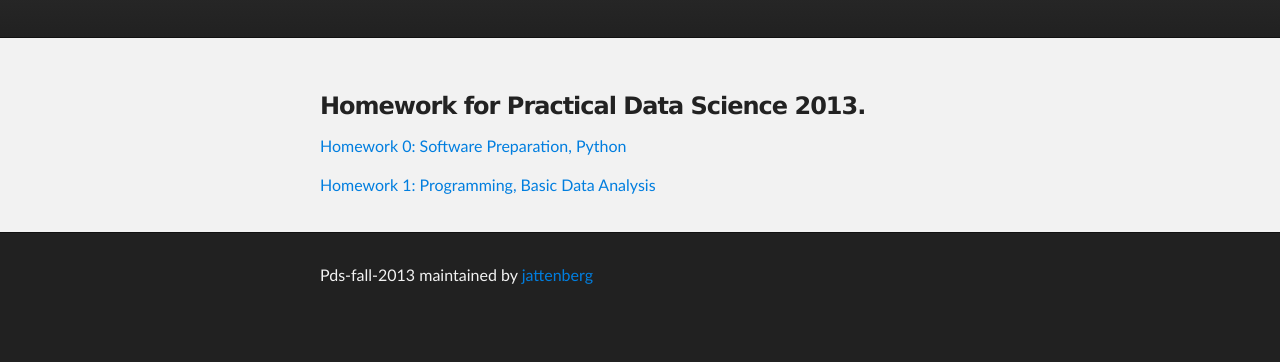
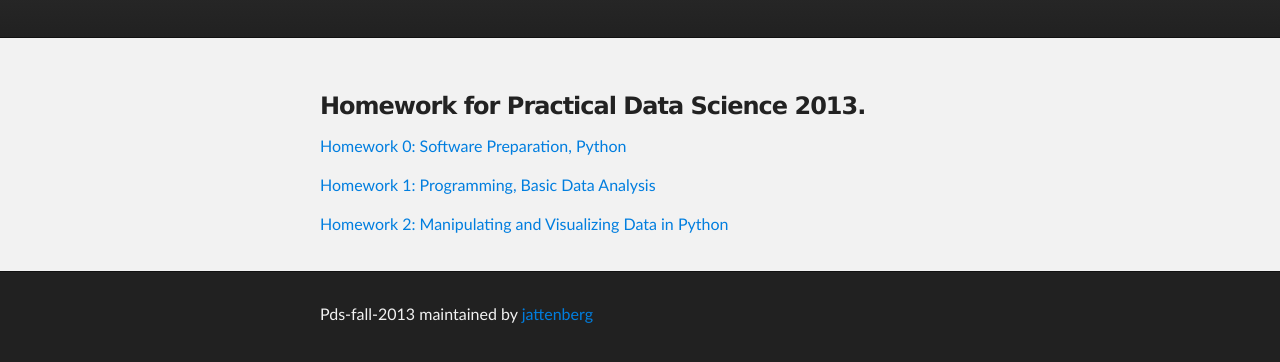
Before and after one commit to genghis88/PDS-Fall-2013, a plain HTML site: page homework.html in a window 1280 px wide. Shown: the part 136-498 px from the top of the page. Drawn offline with Linux system fonts and the light colour scheme.

Commit message:
Update homework.html

```diff
--- a/homework.html
+++ b/homework.html
@@ -32,6 +32,8 @@
 
         <p> <a href="https://docs.google.com/document/d/1Tm0uZMUNcINSixaDybXvWJdiLvoD5TPlUQwbPfvJ-Wc/pub">Homework 0: Software Preparation, Python</a></p>
         <p> <a href="https://docs.google.com/document/d/1L4xVifvx6x2lYYbx356QDfOK_8PALK5ErbDiFWTY4cw/pub">Homework 1: Programming, Basic Data Analysis</a></p>
+        <p> <a href="https://docs.google.com/document/d/1m_cI8OqfA9fFa6Zl9deuaE6Zlqaq0Kcl5MpilRxX2Ac/pub">Homework 2: Manipulating and Visualizing Data in Python</a></p>
+
 
 
       </section>
```
